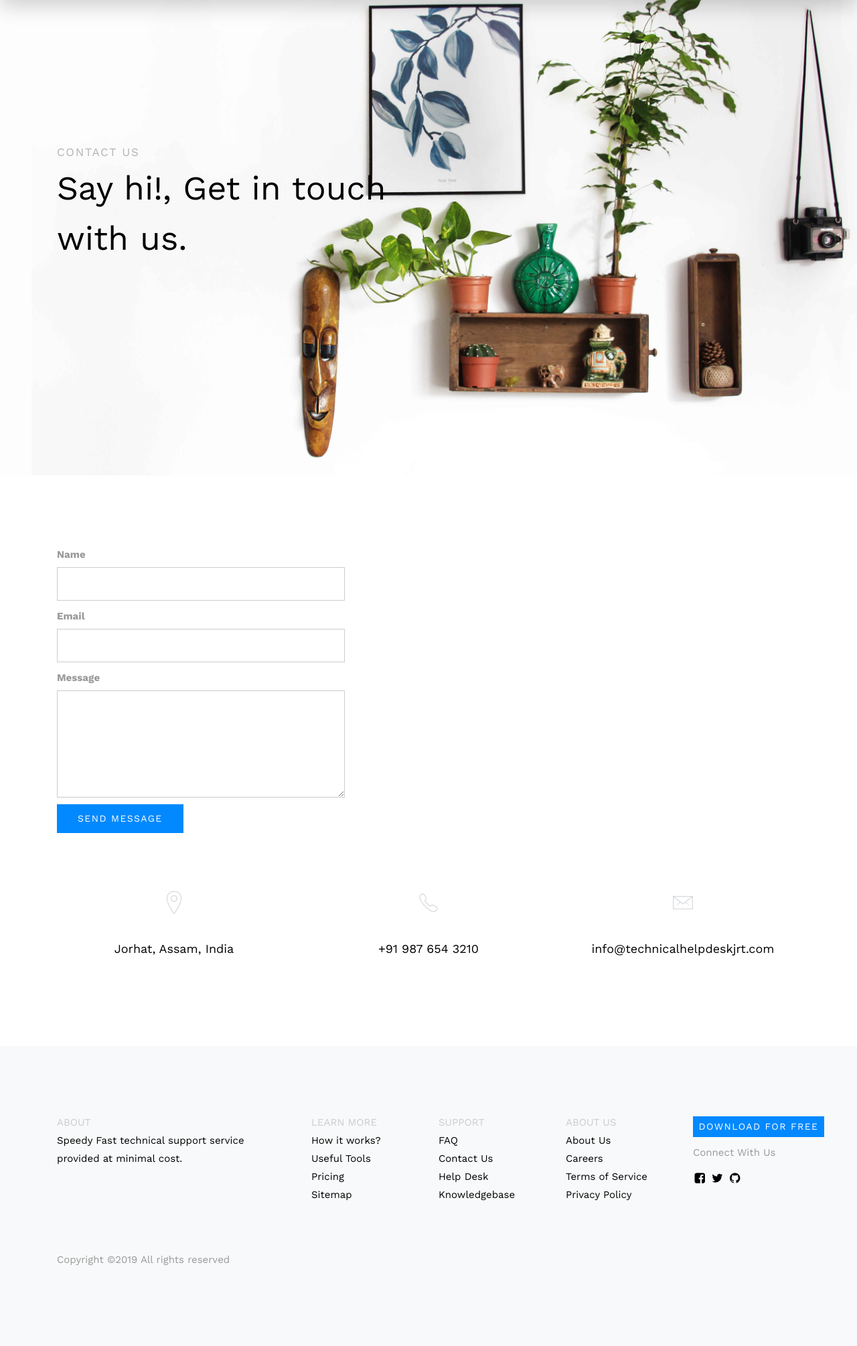
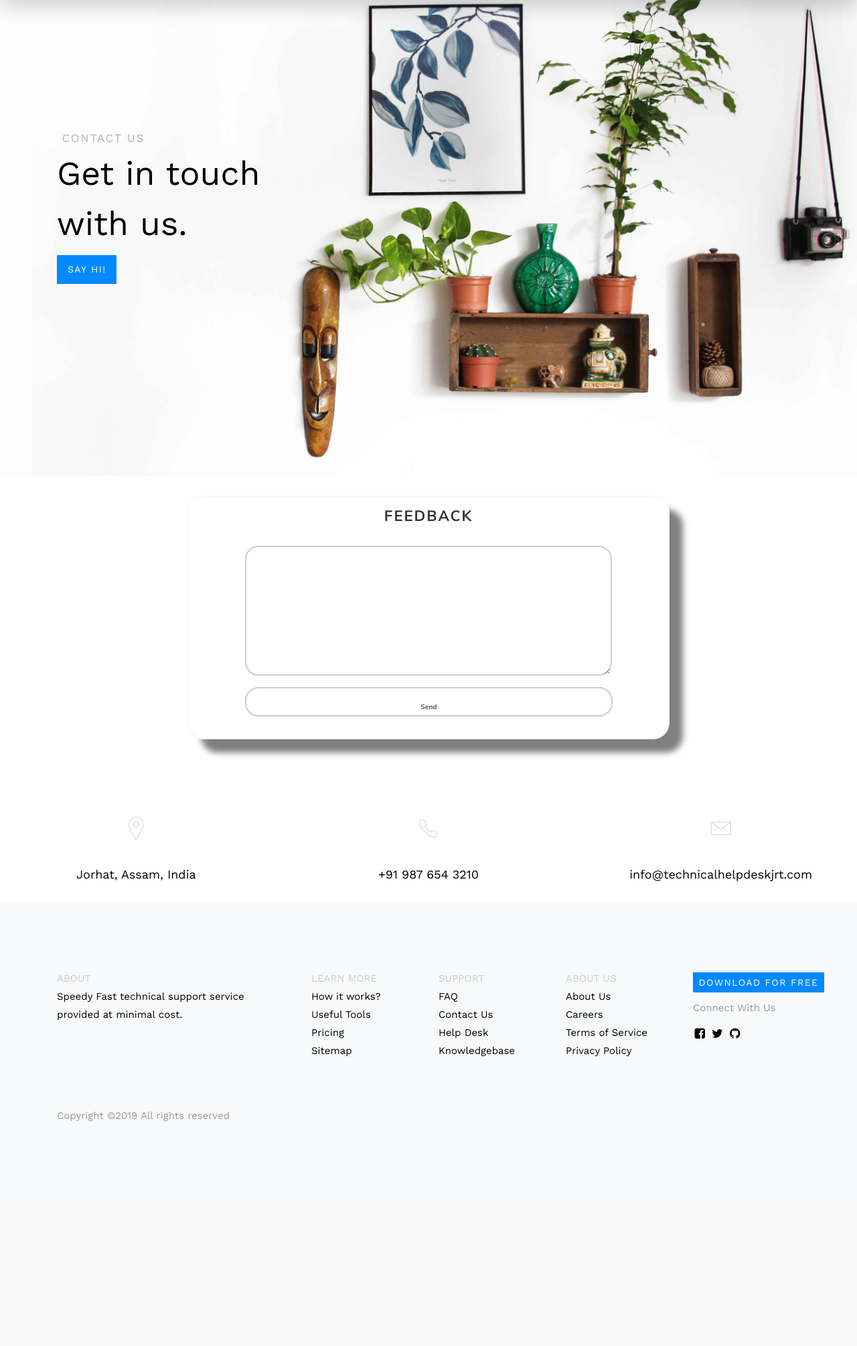
Before and after one commit to manabsaha/TechnicalHelpdesk, a Flask app: page /contact/ in a window 1280 px wide. Shown: the part 90-2100 px from the top of the page at 67% size. After the commit the page ends 1765 px from the top, so only its background shows below. Run offline with Flask 2, Linux system fonts and the light colour scheme; the visitor is signed in with stand-in values (Sample User, id 1); some libraries are stand-ins or nearby versions; some web fonts are replaced.

Commit message:
contact form

```diff
--- a/site12.py
+++ b/site12.py
@@ -90,7 +90,7 @@ def login():
     return render_template('reg-login/login.html')
 
 #Logout method.
-@app.route('/logout/',methods=['GET','POST'])
+#@app.route('/logout/',methods=['GET','POST'])
 @app.route('/logout/',methods=['GET','POST'])
 def logout():
     session.pop('loggedin', None)
@@ -204,14 +204,24 @@ def profile():
         cur.execute("""select * from user where phone= %s""", (session['number'],))
         d = cur.fetchone()
         return render_template('site/profile.html', data=d,user=user)
-    return redirect(url_for('home'))
+    return redirect(url_for('login'))
 
 @app.route('/contact/', methods=['GET', 'POST'])
 def contact():
     if 'loggedin' in session:
         user = escape(session['number'])
+        if request.method == 'POST':
+            feedback = request.form['feedback']
+            cur=mysql.connection.cursor()
+            try:
+                cur.execute("""INSERT INTO feedback values(%s,%s)""", (user,feedback))
+            except:
+                cur.execute("""CREATE TABLE feedback (phone bigint(10),message varchar(200))""")
+                cur.execute("""INSERT INTO feedback values(%s,%s)""", (user,feedback))
+            mysql.connection.commit()
+            return redirect(url_for('home'))
         return render_template('site/contact.html', user=user)
-    return render_template('site/contact.html')
+    return redirect(url_for('login'))
 
 
 @app.route('/pickup/', methods=['GET', 'POST'])
--- a/templates/forms/ticket.html
+++ b/templates/forms/ticket.html
@@ -57,7 +57,7 @@ input[type="date"]{
 <div class="wrapper js-animsition" data-animsition-in-class="fade-in"
      data-animsition-out-class="fade-out" style="background-image: url(/static/images/slider-1.jpg); padding-top: 10%; padding-bottom: 10%;">
 
-    <div class="inner p-4 mb-4 bg-white" data-aos="fade-up" data-aos-delay="800">
+    <div class="inner p-4 mb-4 bg-white" data-aos="fade-up" data-aos-delay="800" style="border-color: #f7f8fa">
 
 
 
--- a/templates/reg-login/login.html
+++ b/templates/reg-login/login.html
@@ -45,7 +45,7 @@ select{
 <div class="wrapper js-animsition"
      data-animsition-out-class="fade-out" style="background-image: url(/static/images/slider-1.jpg); z-index:0; padding-bottom:5%">
 
-    <div class="inner p-4 mb-4 bg-white" data-aos="fade-up" data-aos-delay="800" >
+    <div class="inner p-4 mb-4 bg-white" data-aos="fade-up" data-aos-delay="800" style="border-color: #f7f8fa" >
 
         <form action="" method="post">
             <h3>Login</h3>
--- a/templates/reg-login/reg.html
+++ b/templates/reg-login/reg.html
@@ -45,7 +45,7 @@ select{
 <div class="wrapper js-animsition" data-animsition-in-class="fade-in"
      data-animsition-out-class="fade-out" style="background-image: url(/static/images/slider-1.jpg); padding-top: 120px; padding-bottom: 50px">
 
-    <div class="inner" data-aos="fade-up" data-aos-delay="50">
+    <div class="inner" data-aos="fade-up" data-aos-delay="50" style="border-color: #f7f8fa">
 
 
 
--- a/templates/site/contact.html
+++ b/templates/site/contact.html
@@ -2,51 +2,58 @@
 {%extends "base.html"%}
 
 {%block head%}
-    <meta name="viewport" content="width=device-width, initial-scale=1, shrink-to-fit=no">
-    <script src="https://maps.googleapis.com/maps/api/js?key=AIzaSyBVWaKrjvy3MaE7SQ74_uJiULgl1JY0H2s&sensor=false"></script>
-    <script src="js/google-map.js"></script>
+    <link href="/static/formcss/style.css" rel="stylesheet">
 {%endblock%}
 
 {%block content%}
+
+<style>
+.form-control {
+  border: 2px solid #ccc;
+  display: block;
+  width: 100%;
+  height: 40px;
+  padding: 20px 20px;
+  border-radius: 20px;
+  font-family: "Muli-Bold";
+  background: none; }
+.form-control:focus {
+    border: 1px solid #ae3c33; }
+}
+</style>
 
     <div class="templateux-cover" style="background-image: url(/static/images/slider-1.jpg);">
       <div class="container">
         <div class="row align-items-center">
           <div class="col-md-6">
-            <h6 data-aos="fade-up">Contact us</h6>
-            <h1 class="heading mb-3" data-aos="fade-up"> Say hi!, Get in touch with us.</h1>
+            <h6 data-aos="fade-up">&nbspContact us</h6>
+            <h1 class="heading mb-3" data-aos="fade-up">Get in touch<p> with us.</h1>
+            <a href="#feedback_div"><p class="btn btn-primary py-3 px-4" id="feedbackbtn">Say Hi!</p></a>
+          </div>
+
+        </div>
+
+      </div>
+    </div> <!-- .templateux-cover f0f2f5 fafcff-->
+
+    <div class="row align-items-center" id="feedback_div" style="padding: 30px">
+            <div class="js-animsition inner p-4 mb-4 bg-white" data-aos="fade-up" data-aos-delay="50" style="border-color: #f7f8fa">
+          <form action="" method="post">
+              <h3 style="text-align:center">FEEDBACK</h3>
+              <div class="form-wrapper">
+              <textarea name="feedback" id="feedback" cols="30" rows="10"
+                class="form-control" placeholder="(maximum 200 characters)"
+                pattern=".{1,200}" title="feedback should be 200 characters max" required="required">
+                </textarea>
+            </div>
+            <div class="form-wrapper">
+              <button class="form-control">Send</button>
+            </div>
+          </form>
           </div>
         </div>
-      </div>
-    </div> <!-- .templateux-cover -->
 
-    <div class="templateux-section">
-      <div class="container">
-        <div class="row mb-5">
-          <div class="col-md-5 pr-md-5 mb-5">
-
-            <form action="#" method="post">
-              <div class="form-group">
-                <label for="name">Name</label>
-                <input type="text" class="form-control" id="name">
-              </div>
-              <div class="form-group">
-                <label for="email">Email</label>
-                <input type="email" class="form-control" id="email">
-              </div>
-              <div class="form-group">
-                <label for="message">Message</label>
-                <textarea name="message" id="message" cols="30" rows="10" class="form-control"></textarea>
-              </div>
-              <div class="form-group">
-                <input type="submit" class="btn btn-primary py-3 px-5" value="Send Message">
-              </div>
-            </form>
-
-          </div>
-
-        </div> <!-- .row -->
-
+        <br><br>
 
         <div class="row">
           <div class="col-md-4 mb-4">
```
Also changed, not shown: copysite.py (+28 -25 lines).
